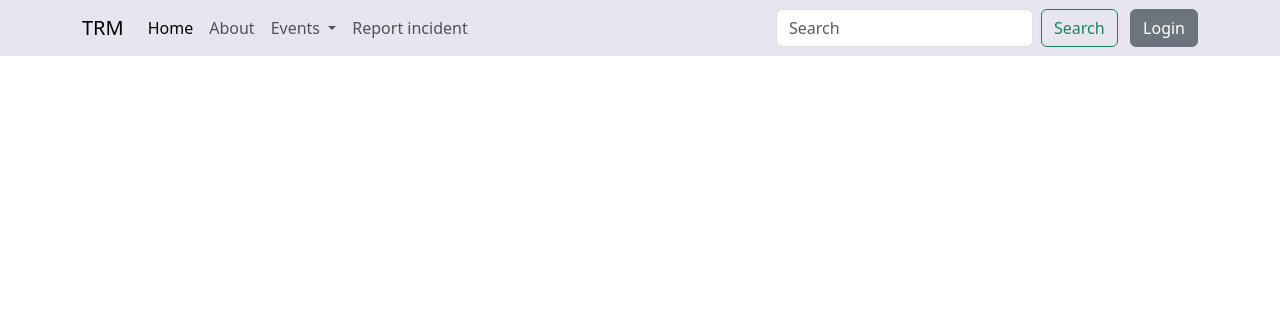
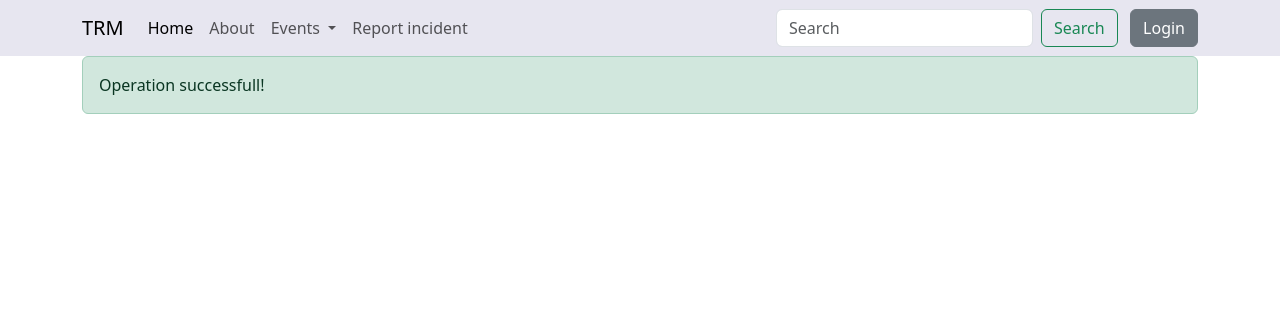
Before and after one commit to BeneditoBraimo/trm, a Django app: page /trm/successPage in a window 1280 px wide. Shown: the top 316 px of the page. Run offline with Django 5.2, Linux system fonts and the light colour scheme.

Commit message:
added 'block content' in order to load the success alert along side with index content

```diff
--- a/trmWeb/trm/templates/successPage.html
+++ b/trmWeb/trm/templates/successPage.html
@@ -1,4 +1,6 @@
 {% extends 'index.html' %}
+{% block content %}
 <div class="alert alert-success" role="alert">
-    A simple success alert—check it out!
-  </div>
+  Operation successfull!
+</div>
+{% endblock %}
```
